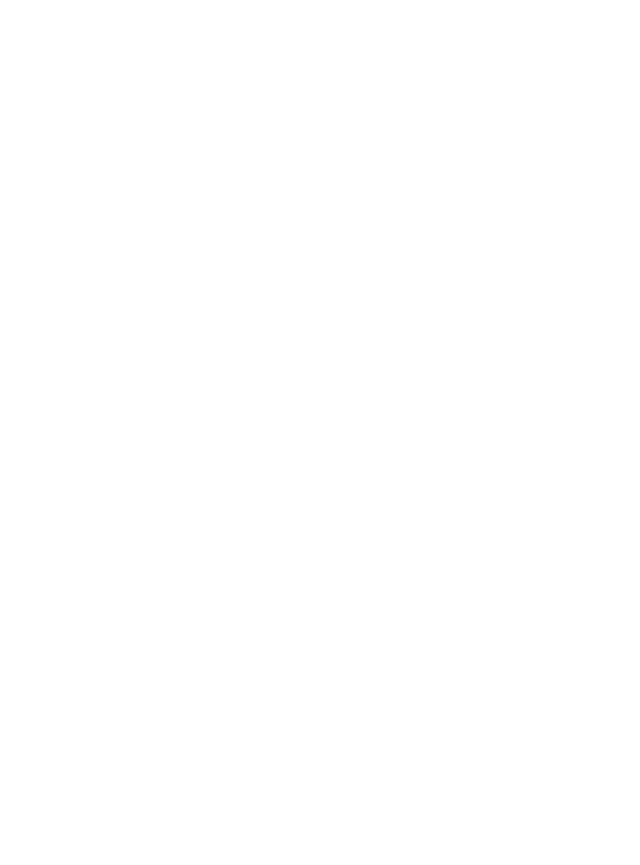
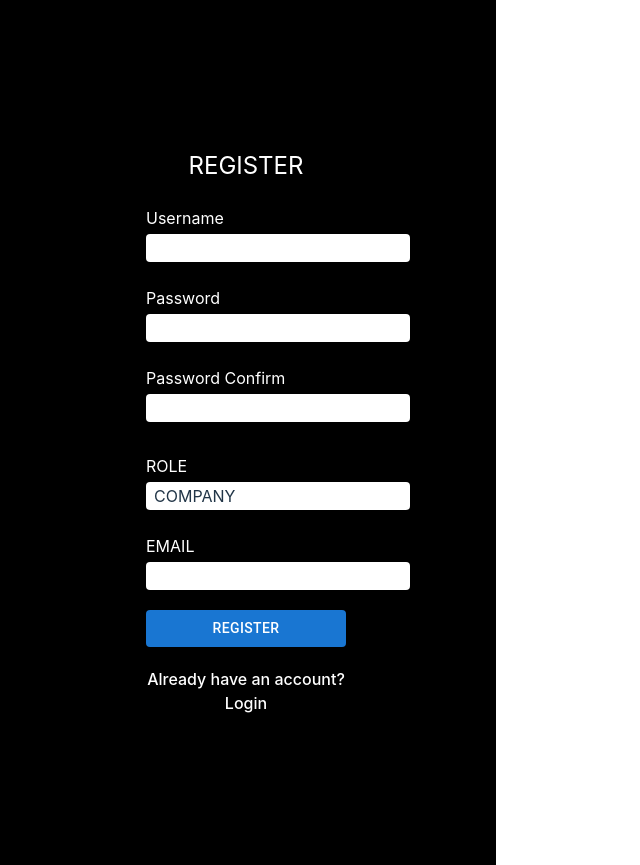
Before and after one commit to twatch-project/twatch-project, a React (Vite) app in the folder frontend/: page /register in a window 1280 px wide. Before the commit this address had no page. Shown: the whole page, without its empty margins (4-644 px from the left). Before the commit the page ends 800 px from the top, so only its background shows below. Built offline with nearby package versions, Linux system fonts and the light colour scheme.

Commit message:
Create Registe Page

```diff
--- a/frontend/src/App.tsx
+++ b/frontend/src/App.tsx
@@ -2,6 +2,7 @@
 import './App.css'
 import { Route, Routes } from 'react-router-dom'
 import Login from './pages/Login'
+import Register from './pages/Register'
 
 function App() {
   return (
@@ -12,11 +13,11 @@
         {/* <Route path="/" element={<Home />} /> */}
         <>Hello world</>
         <Route path="/login" element={<Login />} />
+        <Route path="/register" element={<Register />} />
         {/* <Route path="/new" element={<Create />} /> */}
         {/* <Route path="/content/:id" element={<Content />} /> */}
         {/* <Route path="/content/:id/edit" element={<Edit />} /> */}
         {/* <Route path="*" element={<Error message="Page Not Found" />} /> */}
-        {/* <Route path="/register" element={<Register />} /> */}
       </Routes>
       {/* </Layout> */}
     </div>
--- a/frontend/src/pages/Register.module.css
+++ b/frontend/src/pages/Register.module.css
@@ -0,0 +1,9 @@
+.register {
+    display: flex;
+    flex-direction: column;
+    width: 500px;
+    gap: 20px;
+    margin: auto;
+    border-radius: 6px;
+    padding: 150px;
+}
--- a/frontend/src/pages/Register.tsx
+++ b/frontend/src/pages/Register.tsx
@@ -0,0 +1,117 @@
+import { FormEvent, useState } from 'react'
+import { useAuth } from '../providers/AuthProvider'
+import { useNavigate } from 'react-router-dom'
+import { toast } from 'react-hot-toast'
+import { Button } from '@mui/material'
+import { Link } from 'react-router-dom'
+import classes from './Register.module.css'
+import { Role } from '../types/auth.context'
+
+const Register = () => {
+  const [usernameInput, setUsernameInput] = useState('')
+  const [passwordInput, setPasswordInput] = useState('')
+  const [passwordConfirm, setPasswordConfirm] = useState('')
+  const [roleInput, setRoleInput] = useState<Role>(Role.COMPANY)
+  const [emailInput, setEmailInput] = useState('')
+  const [isSubmitting, setSubmitting] = useState(false)
+  const { register } = useAuth()
+  const navigate = useNavigate()
+
+  console.log('hello, world')
+
+  const handleSubmit = async (event: FormEvent<HTMLFormElement>) => {
+    event.preventDefault()
+
+    if (isSubmitting) {
+      return setSubmitting(true)
+    }
+
+    try {
+      if (passwordInput !== passwordConfirm) {
+        setPasswordConfirm('')
+        setPasswordInput('')
+        return alert('Password Not Match!!')
+      }
+
+      console.log('Register')
+
+      await register(usernameInput, passwordInput, roleInput, emailInput)
+
+      toast.success('Successful Registration.')
+
+      navigate('/login')
+    } catch (err) {
+      console.error(err)
+      toast.error('Unsuccessful Registration')
+    } finally {
+      setSubmitting(false)
+    }
+  }
+
+  return (
+    <form onSubmit={handleSubmit} className={classes.register}>
+      <div className="text-2xl text-white">REGISTER</div>
+      <div className="text-left m-auto">
+        <label className="text-l flex flex-col text-white my-1">Username</label>
+        <input
+          type="text"
+          value={usernameInput}
+          className="px-2 py-0.5 rounded"
+          onChange={(e) => setUsernameInput(e.target.value)}
+          required
+        />
+      </div>
+
+      <div className="text-left m-auto">
+        <label className="text-l flex flex-col text-white my-1">Password</label>
+        <input
+          type="password"
+          value={passwordInput}
+          className="px-2 py-0.5 rounded"
+          onChange={(e) => setPasswordInput(e.target.value)}
+          required
+        />
+      </div>
+      <div className="text-left m-auto mb-2">
+        <label className="text-l flex flex-col text-white my-1 ">Password Confirm</label>
+        <input
+          type="password"
+          value={passwordConfirm}
+          className="px-2 py-0.5 rounded"
+          onChange={(e) => setPasswordConfirm(e.target.value)}
+          required
+        />
+      </div>
+      <div className="text-left m-auto">
+        <label className="text-l flex flex-col text-white my-1">ROLE</label>
+        <input
+          type="text"
+          value={roleInput}
+          className="px-2 py-0.5 rounded"
+          onChange={(e) => setRoleInput(e.target.value as Role)}
+          required
+        />
+      </div>
+      <div className="text-left m-auto">
+        <label className="text-l flex flex-col text-white my-1">EMAIL</label>
+        <input
+          type="text"
+          value={emailInput}
+          className="px-2 py-0.5 rounded"
+          onChange={(e) => setEmailInput(e.target.value)}
+          required
+        />
+      </div>
+
+      <Button type="submit" variant="contained" disabled={isSubmitting}>
+        Register
+      </Button>
+
+      <Link to="/login" className="text-l text-white">
+        Already have an account? Login
+      </Link>
+    </form>
+  )
+}
+
+export default Register
--- a/frontend/src/providers/AuthProvider.tsx
+++ b/frontend/src/providers/AuthProvider.tsx
@@ -83,10 +83,11 @@
 
   const register: RegisterFunc = async (username: string, password: string, role: UserRole, email: string) => {
     const registerInfo = { username, password, role, email }
+    console.log(registerInfo)
 
     try {
-      const res = await fetch(`${host}`, {
-        method: 'Post',
+      const res = await fetch(`${host}/user`, {
+        method: 'POST',
         headers: {
           'Content-Type': 'application/json',
         },
--- a/frontend/src/types/auth.context.ts
+++ b/frontend/src/types/auth.context.ts
@@ -1,9 +1,10 @@
 import { ReactNode } from 'react'
 
-enum Role {
+export enum Role {
   CUSTOMER = 'CUSTOMER',
   COMPANY = 'COMPANY',
 }
+
 export type UserRole = keyof typeof Role
 
 export interface IAuthContext {
@@ -12,7 +13,7 @@
   isLoggedIn: boolean
   login: (username: string, password: string) => Promise<IUser | void>
   logout: () => void
-  register: (username: string, password: string, role: UserRole, email: string) => Promise<IUser | void>
+  register: (username: string, password: string, role: Role, email: string) => Promise<IUser | void>
 }
 
 export interface ChildProps {
```
